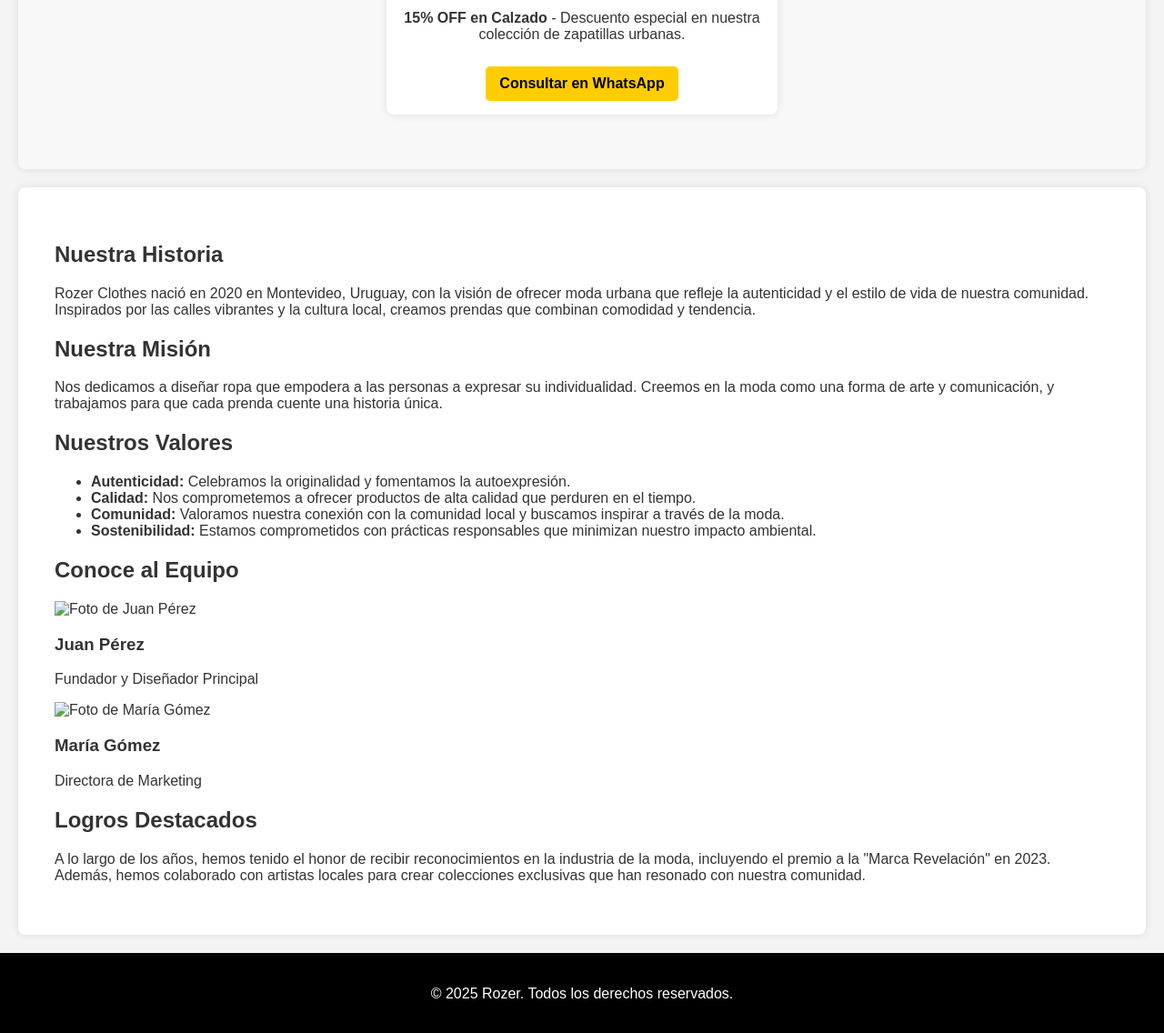
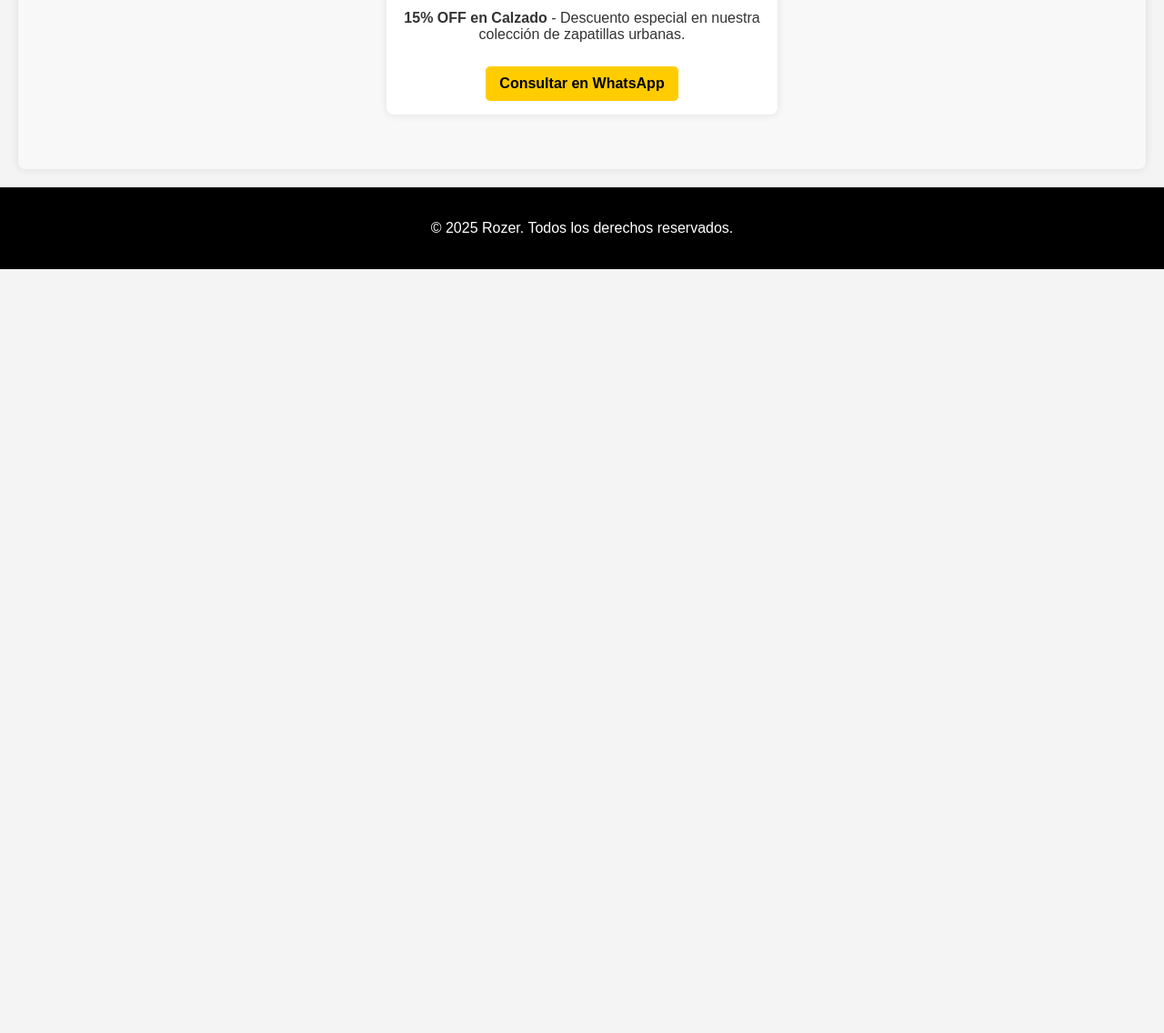
Before and after one commit to ROZERCLOTHES/rozer-clothes.uy, a plain HTML site: page index.html in a window 1280 px wide. Shown: the part 1132-2268 px from the top of the page at 91% size. After the commit the page ends 1428 px from the top, so only its background shows below. Drawn offline with Linux system fonts and the light colour scheme.

Commit message:
Update index.html

```diff
--- a/index.html
+++ b/index.html
@@ -35,40 +35,6 @@
     </div>
   </section>
 
-  <section id="nosotros">
-      <h2>Nuestra Historia</h2>
-      <p>Rozer Clothes nació en 2020 en Montevideo, Uruguay, con la visión de ofrecer moda urbana que refleje la autenticidad y el estilo de vida de nuestra comunidad. Inspirados por las calles vibrantes y la cultura local, creamos prendas que combinan comodidad y tendencia.</p>
-
-      <h2>Nuestra Misión</h2>
-      <p>Nos dedicamos a diseñar ropa que empodera a las personas a expresar su individualidad. Creemos en la moda como una forma de arte y comunicación, y trabajamos para que cada prenda cuente una historia única.</p>
-
-      <h2>Nuestros Valores</h2>
-      <ul>
-        <li><strong>Autenticidad:</strong> Celebramos la originalidad y fomentamos la autoexpresión.</li>
-        <li><strong>Calidad:</strong> Nos comprometemos a ofrecer productos de alta calidad que perduren en el tiempo.</li>
-        <li><strong>Comunidad:</strong> Valoramos nuestra conexión con la comunidad local y buscamos inspirar a través de la moda.</li>
-        <li><strong>Sostenibilidad:</strong> Estamos comprometidos con prácticas responsables que minimizan nuestro impacto ambiental.</li>
-      </ul>
-
-      <h2>Conoce al Equipo</h2>
-      <div class="equipo">
-        <div class="miembro">
-          <img src="fundador.jpg" alt="Foto de Juan Pérez">
-          <h3>Juan Pérez</h3>
-          <p>Fundador y Diseñador Principal</p>
-        </div>
-        <div class="miembro">
-          <img src="marketing.jpg" alt="Foto de María Gómez">
-          <h3>María Gómez</h3>
-          <p>Directora de Marketing</p>
-        </div>
-        <!-- Agrega más miembros del equipo según sea necesario -->
-      </div>
-
-      <h2>Logros Destacados</h2>
-      <p>A lo largo de los años, hemos tenido el honor de recibir reconocimientos en la industria de la moda, incluyendo el premio a la "Marca Revelación" en 2023. Además, hemos colaborado con artistas locales para crear colecciones exclusivas que han resonado con nuestra comunidad.</p>
-    </section>
-
   <footer>
     <p>&copy; 2025 Rozer. Todos los derechos reservados.</p>
   </footer>
```
